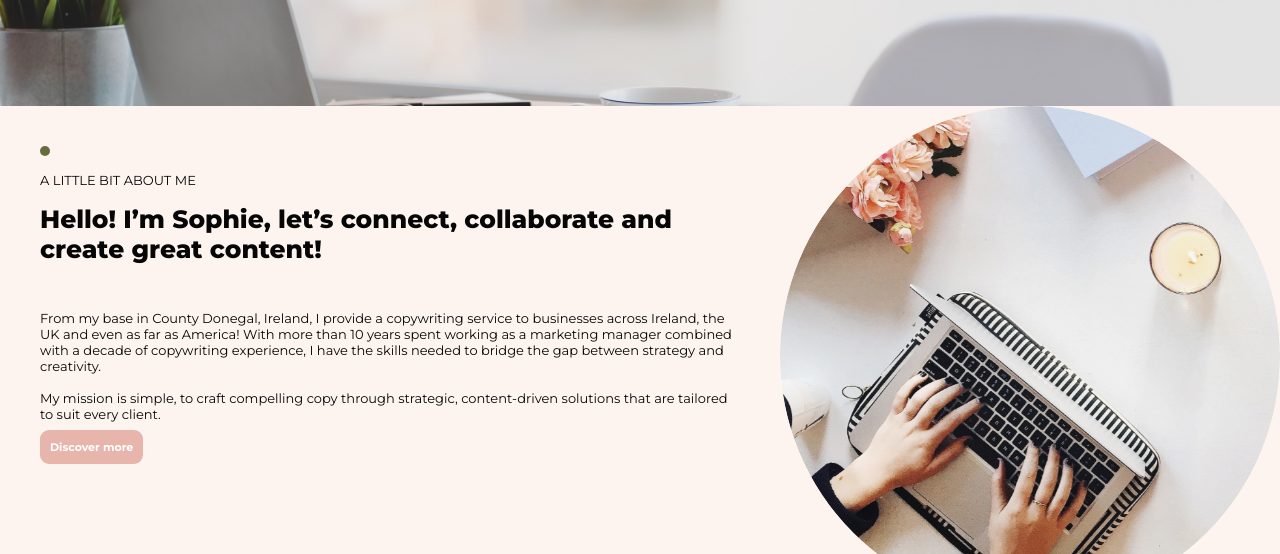
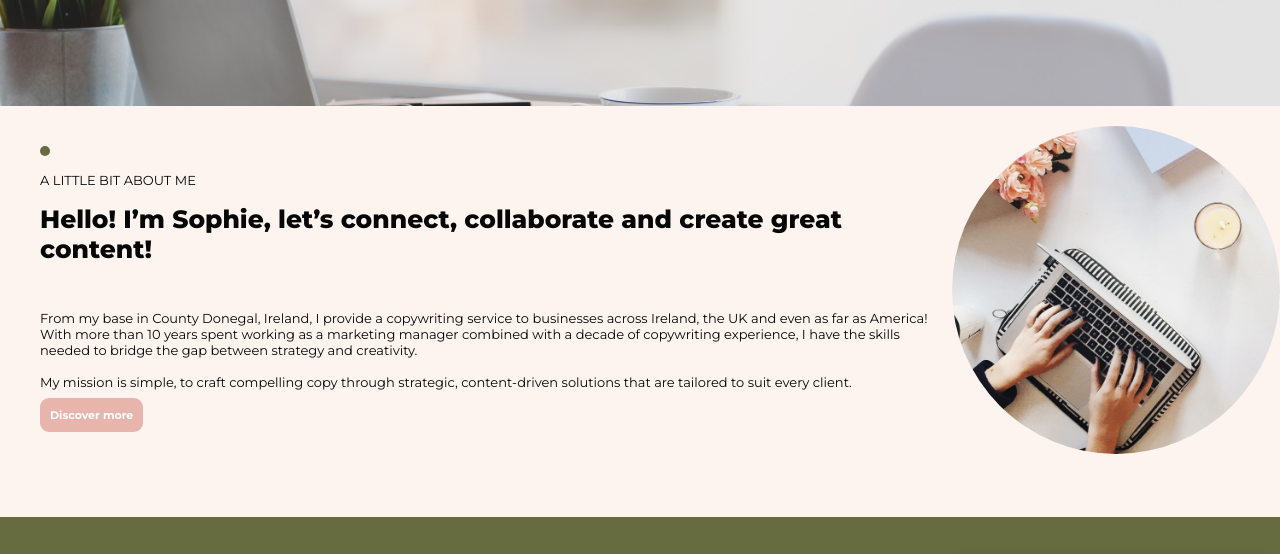
Before and after one commit to SophieMcGee/sophie-mcgee-copywriting, a plain HTML site: page index.html in a window 1280 px wide. Shown: the part 504-1058 px from the top of the page. Drawn offline with Linux system fonts and the light colour scheme.

Commit message:
Increased margin at bottom of elements in section 1

```diff
--- a/assets/css/style.css
+++ b/assets/css/style.css
@@ -48,6 +48,7 @@ h2 {
     text-decoration: none;
     font-weight: bold;
     font-size: 11px;
+    margin-bottom: 20px;
 }
 
 /*Styling to change background colour of button during hover*/
@@ -177,6 +178,7 @@ main {
     align-items: left;
     color: #060606;
     font-size: 13px;
+    padding-bottom: 40px;
 }
 
 #section1 .tiny-circle {
@@ -189,7 +191,8 @@ main {
 /*Styling for text in about section*/
 #section1 {
     margin-top: 40px;
-    margin-left: 40px
+    margin-left: 40px;
+margin-bottom: 20px;
 }
 
 #section1 h2 {
@@ -205,14 +208,11 @@ main {
     justify-content: center;
     align-items: center;
     height: 100%;
-    margin-top: 20%;
-    margin-left: -20px;
-    margin-top: 20px;
 }
 
 .circle-container {
-    width: 250px;
-    height: 250px;
+    width: 50%;
+    padding: 20px 0;
     overflow: hidden;
     border-radius: 50%;
 }
@@ -350,21 +350,12 @@ footer {
         height: auto;
     }
 
-    #section1 {
-        flex: 1;
-        margin: 40px;
-    }
-
     #section2 {
-        margin-top: 0;
-        margin-left: 0;
+        flex-direction: row;
     }
 
     .circle-container {
-        width: 500px;
-        height: 500px;
-        overflow: hidden;
-        border-radius: 50%;
+        width: 100%;
     }
 
     /*Footer Styling*/
@@ -439,16 +430,6 @@ footer {
         height: auto;
     }
 
-        #section1 {
-            flex: 1;
-            margin: 40px;
-        }
-
-        #section2 {
-            margin-top: 0;
-            margin-left: 0;
-        }
-
     /*Footer Styling*/
     footer {
         height: 559px;
```
Lines whose indentation alone changed are shown as unchanged.
